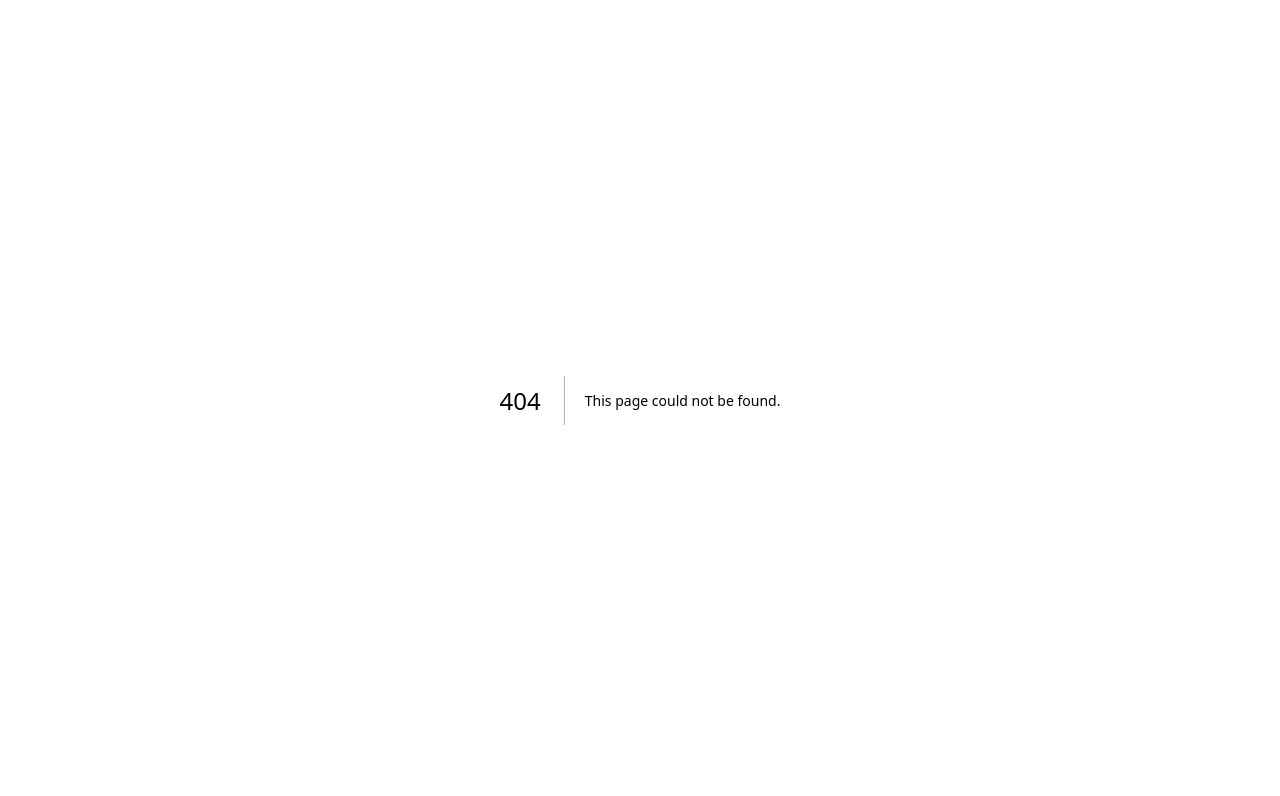
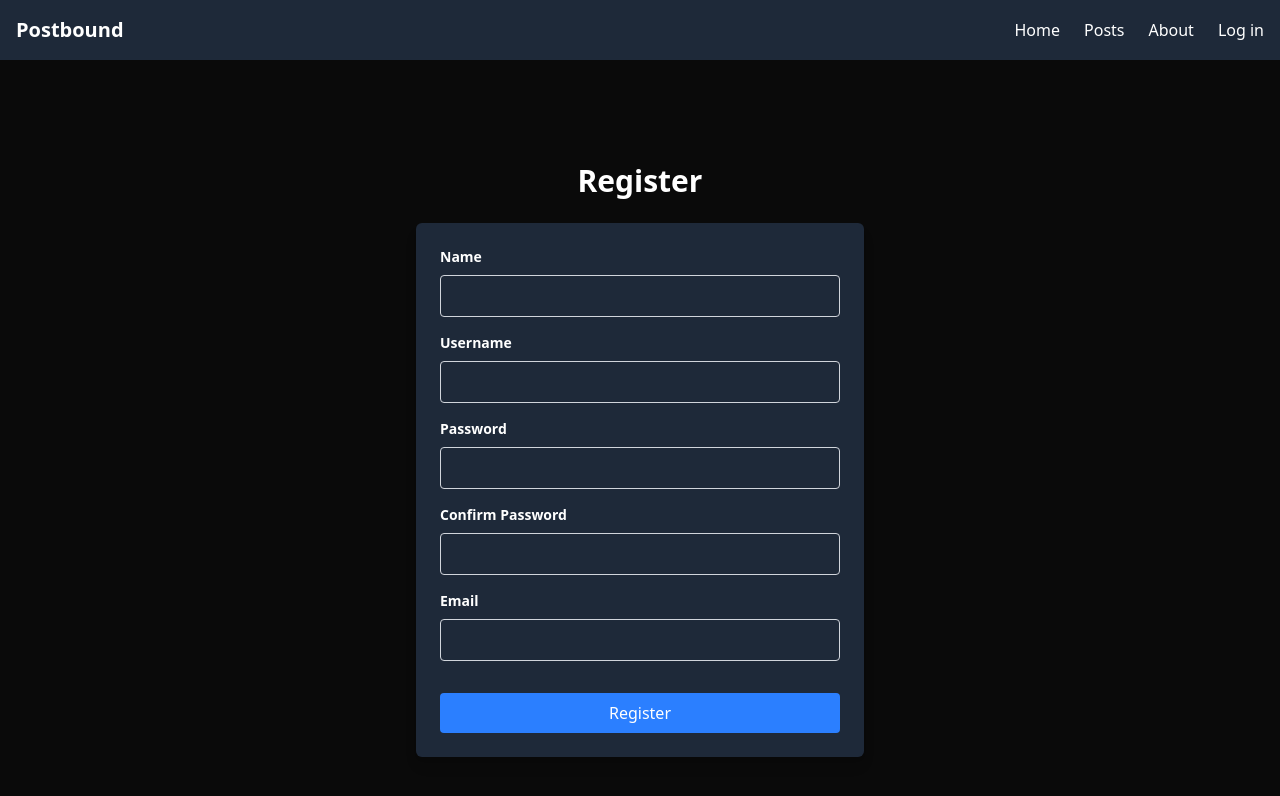
Before and after one commit to salzahir/Postbound, a Next.js app in the folder client/: page /sign-up in a window 1280 px wide. Before the commit this address had no page. Shown: the top 796 px of the page. Built offline with nearby package versions, Linux system fonts and the light colour scheme.

Commit message:
feat: add sign-up page with improved error handling and UI

```diff
--- a/client/src/app/dashboard/page.tsx
+++ b/client/src/app/dashboard/page.tsx
@@ -45,6 +45,7 @@ function Dashboard() {
     <Header />
     <div className="max-w-4xl mx-auto p-6">
       <h1 className="text-3xl font-bold mb-6">Dashboard</h1>
+      <div className="">
           {user && (
               <div className="bg-gray-800 p-6 rounded-lg">
                 <h2 className="text-xl mb-4">Welcome, {user.name}!</h2>
@@ -54,24 +55,27 @@ function Dashboard() {
                   <p><span className="font-semibold">Role:</span> {user.isAuthor ? 'Author' : 'User'}</p>
                 </div>
 
-          <div>
+                <div className="flex justify-end gap-4 mt-6">
                   <button
                     onClick={logoutUser}
-              className="mt-4 bg-red-600 text-white px-4 py-2 rounded hover:bg-red-700 transition-colors"
+                    className="bg-red-600 text-white px-4 py-2 rounded hover:bg-red-700 transition-colors"
                   >
                     Logout
                   </button>
+                  {user.isAuthor && (
+                    <Link href="/newpost">
+                      <button className="bg-blue-600 text-white px-4 py-2 rounded hover:bg-blue-700 transition-colors">
+                        Create Post
+                      </button>
+                    </Link>
+                  )}
                 </div>
-
-          <div>
-            <button>
-              <Link href="/newpost">Create Post</Link>
-            </button>
+              </div>
+            )}
     </div>
 
       </div>
-      )}
-    </div>
+
     </>
   );
 }
--- a/client/src/app/layout.tsx
+++ b/client/src/app/layout.tsx
@@ -13,7 +13,7 @@ export default function RootLayout({
   children: React.ReactNode;
 }>) {
   return (
-    <html lang="en" className={GeistSans.className}>
+    <html lang="en" className={`${GeistSans.className}`}>
       <body className="antialiased" suppressHydrationWarning>
         {children}
       </body>
--- a/client/src/app/login/login.ts
+++ b/client/src/app/login/login.ts
@@ -13,7 +13,8 @@ async function loginUser(formData: FormData) {
   });
 
   if (!res.ok) {
-    throw new Error("Login failed");
+    const errorData = await res.json();
+    throw new Error(errorData.message || "Login failed");
   }
 
   const data = await res.json();
--- /dev/null
+++ b/client/src/app/sign-up/page.tsx
@@ -0,0 +1,138 @@
+'use client';
+import { useState } from "react";
+import Header from "../header";
+import { useRouter } from "next/navigation";
+
+function SignUp() {
+    const router = useRouter();
+    const [error, setError] = useState("");
+    const [success, setSuccess] = useState("");
+
+    async function handleRegister(event: React.FormEvent<HTMLFormElement>) {
+        event.preventDefault();
+        const formData = new FormData(event.currentTarget);
+        const json = {
+            name: formData.get("name"),
+            username: formData.get("username"),
+            password: formData.get("password"),
+            confirmPassword: formData.get("confirmPassword"),
+            email: formData.get("email"),
+        };
+
+        if (json.password !== json.confirmPassword) {
+            setError("Passwords do not match");
+            return;
+        }
+
+        try {
+            setError("");
+            setSuccess("");
+            const res = await fetch("http://localhost:3001/auth/sign-up", {
+                method: "POST",
+                headers: {
+                    "Content-Type": "application/json",
+                },
+                body: JSON.stringify(json),
+            });
+
+            const data = await res.json();
+
+            if (!res.ok) {
+                setError(data.message || "Failed to register");
+                return;
+            }
+
+            setSuccess("Registration successful! Redirecting to login...");
+            setTimeout(() => {
+                router.push("/login");
+            }, 2000);
+        } catch (error) {
+            console.error("Error during registration:", error);
+            setError("An unexpected error occurred. Please try again.");
+        }
+    }
+
+    return (
+        <>
+        <Header />
+        <div className="flex flex-col items-center justify-center min-h-screen px-4">
+            <h1 className="text-3xl font-bold text-white mb-6">Register</h1>
+            <form onSubmit={handleRegister} className="flex flex-col gap-4 bg-gray-800 p-6 rounded-md w-full max-w-md shadow-lg">
+                <div className="flex flex-col gap-2">
+                    <label htmlFor="name" className="text-sm font-semibold text-white">Name</label>
+                    <input
+                        type="text"
+                        name="name"
+                        id="name"
+                        required
+                        className="p-2 rounded border border-gray-300 focus:outline-none focus:ring-2 focus:ring-blue-500"
+                    />
+                </div>
+
+                <div className="flex flex-col gap-2">
+                    <label htmlFor="username" className="text-sm font-semibold text-white">Username</label>
+                    <input
+                        type="text"
+                        name="username"
+                        id="username"
+                        required
+                        className="p-2 rounded border border-gray-300 focus:outline-none focus:ring-2 focus:ring-blue-500"
+                    />
+                </div>
+
+                <div className="flex flex-col gap-2">
+                    <label htmlFor="password" className="text-sm font-semibold text-white">Password</label>
+                    <input
+                        type="password"
+                        name="password"
+                        id="password"
+                        required
+                        className="p-2 rounded border border-gray-300 focus:outline-none focus:ring-2 focus:ring-blue-500"
+                    />
+                </div>
+
+                <div className="flex flex-col gap-2">
+                    <label htmlFor="confirmPassword" className="text-sm font-semibold text-white">Confirm Password</label>
+                    <input
+                        type="password"
+                        name="confirmPassword"
+                        id="confirmPassword"
+                        required
+                        className="p-2 rounded border border-gray-300 focus:outline-none focus:ring-2 focus:ring-blue-500"
+                    />
+                </div>
+
+                <div className="flex flex-col gap-2">
+                    <label htmlFor="email" className="text-sm font-semibold text-white">Email</label>
+                    <input
+                        type="email"
+                        name="email"
+                        id="email"
+                        required
+                        className="p-2 rounded border border-gray-300 focus:outline-none focus:ring-2 focus:ring-blue-500"
+                    />
+                </div>
+
+                <button
+                    type="submit"
+                    className="bg-blue-500 text-white px-4 py-2 rounded hover:bg-blue-600 transition-colors mt-4"
+                >
+                    Register
+                </button>
+            </form>
+            {success && (
+                <div className="mt-4 p-4 bg-green-900/50 border border-green-500 rounded">
+                    <p className="text-green-400">{success}</p>
+                </div>
+            )}
+            {error && (
+                <div className="mt-4 p-4 bg-red-900/50 border border-red-500 rounded">
+                    <p className="text-red-400">{error}</p>
+                </div>
+            )}
+        </div>
+        </>
+    )
+}
+
+export default SignUp;
```
Lines whose indentation alone changed are shown as unchanged.
